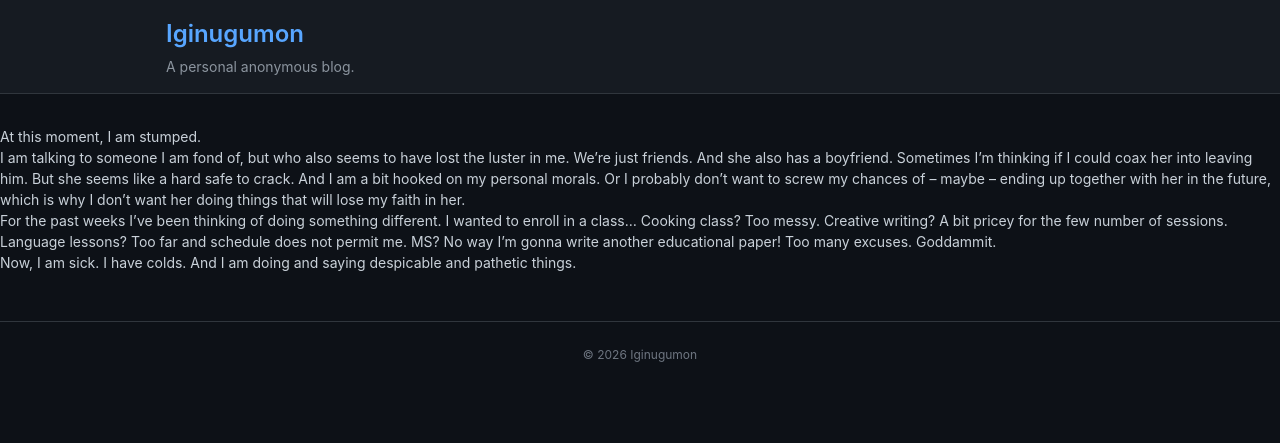
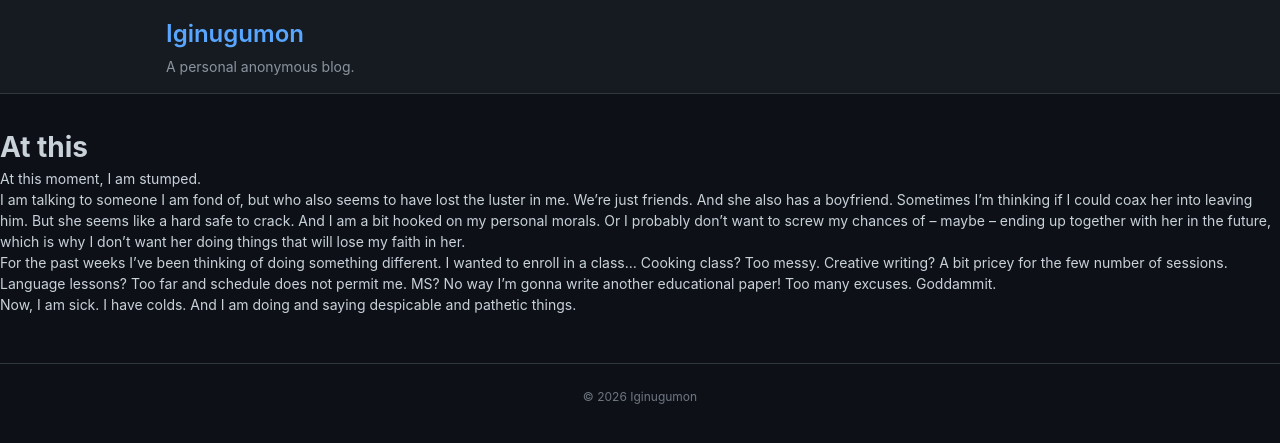
Before and after one commit to iginugumon/iginugumon.github.io, a Jekyll site: the page built from _posts/2023-09-19-At this moment.md, in a window 1280 px wide. Shown: the top 443 px of the page. Built offline with Jekyll 4.4.1, drawn with Linux system fonts in a browser that asks for light colours; our own code applies the rules of GitHub Pages for plain Markdown files.

Commit message:
📝 Sync blog post from pkms - c0c3dc59b28819c1687582c1000d41f34be2125c

```diff
--- a/_posts/2023-09-19-At this moment.md
+++ b/_posts/2023-09-19-At this moment.md
@@ -4,6 +4,7 @@ tags:
   - Blog
 Date Created: 2023-09-19
 ---
+# At this
 
 At this moment, I am stumped.
 
```
